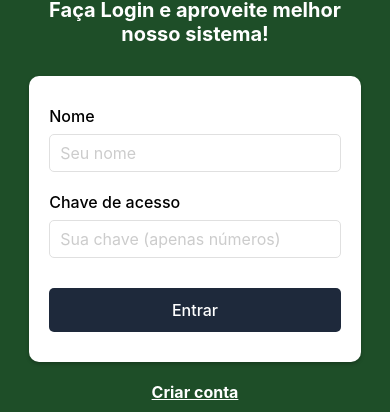
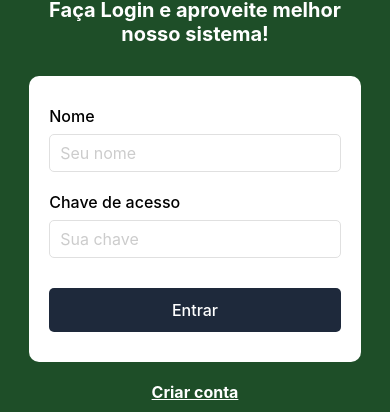
Before and after one commit to Erlanoep13/AcessoLivre-Mobile, a React Native app: screen /Login in a window 390 px wide. Shown: the part 171-583 px from the top of the page. Built offline with nearby package versions, Linux system fonts and the light colour scheme.

Commit message:
Correção SideBar

```diff
--- a/src/components/LoginForm.jsx
+++ b/src/components/LoginForm.jsx
@@ -1,48 +1,47 @@
-// LoginForm.jsx
-
 import React, { useState } from 'react';
 import { View, Text, TextInput, TouchableOpacity, StyleSheet, Alert } from 'react-native';
-
-// 1. IMPORTAR O HOOK DE NAVEGAÇÃO
 import { useNavigation } from '@react-navigation/native';
+import { useUser } from '../contexts/UserContext';
 
 export function LoginForm() {
-  // 2. ATIVAR A NAVEGAÇÃO
-  const navigation = useNavigation();
-
   const [nome, setNome] = useState('');
   const [chaveAcesso, setChaveAcesso] = useState('');
 
+  const navigation = useNavigation();
+  const { setUsername } = useUser();
+
   function handleLogin() {
-    // Validação simples
-    if (!chaveAcesso.trim()) {
-      Alert.alert('Erro', 'Por favor, digite sua chave de acesso.');
-      return;
+    // 1. Validação simples
+    if (nome.trim() === '') {
+       Alert.alert('Atenção', 'Por favor, digite o seu nome.');
+       return;
     }
 
-    console.log('Logando com:', nome, chaveAcesso);
+    // 2. Salva o nome na memória do app (seja admin ou user)
+    setUsername(nome);
 
-    // Se o login der certo, vai para o Mapa
-    // Verifique se o nome da rota no routes.jsx é 'MapPage'
-    navigation.navigate('MapPage');
+    // 3. Verifica se é o Admin e redireciona
+    if (nome.toLowerCase() === 'admin') {
+      // Se for admin, vai para o PAINEL DE ADMINISTRAÇÃO
+      console.log('Entrando como Administrador...');
+      navigation.reset({
+        index: 0,
+        routes: [{ name: 'Admin' }], // Rota definida no seu routes.jsx
+      });
+    } else {
+      // Se for outro nome, vai para o MAPA (Comportamento padrão)
+      console.log('Entrando como Usuário:', nome);
+      navigation.reset({
+        index: 0,
+        routes: [{ name: 'MapPage' }], // Rota definida no seu routes.jsx
+      });
+    }
   }
 
   return (
     <View style={styles.container}>
-
-      {/* Título da Seção */}
-      <Text style={styles.pageTitle}>
-        Faça Login e aproveite melhor nosso sistema!
-      </Text>
-
-      {/* Card Branco */}
+      <Text style={styles.pageTitle}>Faça Login e aproveite melhor nosso sistema!</Text>
       <View style={styles.card}>
-
-        {/* Nota: Se no cadastro agora pedimos APENAS a chave numérica,
-            talvez não precise pedir o "Nome" aqui no Login, apenas a chave.
-            Mas mantive o campo Nome conforme seu código original.
-        */}
-
         <Text style={styles.label}>Nome</Text>
         <TextInput
           style={styles.input}
@@ -50,99 +49,36 @@ export function LoginForm() {
           placeholderTextColor="#ccc"
           value={nome}
           onChangeText={setNome}
+          autoCapitalize="none" // Importante: evita que o celular coloque letra maiúscula sozinho no "admin"
         />
-
         <Text style={styles.label}>Chave de acesso</Text>
         <TextInput
           style={styles.input}
-          placeholder="Sua chave (apenas números)"
+          placeholder="Sua chave"
           placeholderTextColor="#ccc"
-          keyboardType="numeric" // Teclado numérico para facilitar
           secureTextEntry={true}
           value={chaveAcesso}
           onChangeText={setChaveAcesso}
         />
-
         <TouchableOpacity style={styles.loginButton} onPress={handleLogin}>
           <Text style={styles.loginButtonText}>Entrar</Text>
         </TouchableOpacity>
-
       </View>
-
-      {/* Link Criar Conta */}
-      <TouchableOpacity
-        style={styles.createAccountContainer}
-        // 3. AQUI ESTÁ A MÁGICA:
-        onPress={() => navigation.navigate('Register')}
-      >
+      <TouchableOpacity style={styles.createAccountContainer} onPress={() => navigation.navigate('Register')}>
         <Text style={styles.createAccountText}>Criar conta</Text>
       </TouchableOpacity>
-
     </View>
   );
 }
 
 const styles = StyleSheet.create({
-  container: {
-    width: '100%',
-    alignItems: 'center',
-    marginBottom: 20,
-  },
-  pageTitle: {
-    fontSize: 20,
-    fontWeight: 'bold',
-    color: '#fff',
-    textAlign: 'center',
-    maxWidth: '80%',
-    marginBottom: 30,
-  },
-  card: {
-    backgroundColor: '#fff',
-    width: '85%',
-    borderRadius: 10,
-    paddingVertical: 30,
-    paddingHorizontal: 20,
-    shadowColor: "#000",
-    shadowOffset: { width: 0, height: 2 },
-    shadowOpacity: 0.25,
-    shadowRadius: 3.84,
-    elevation: 5,
-  },
-  label: {
-    fontSize: 16,
-    color: '#000',
-    marginBottom: 8,
-    fontWeight: '500',
-  },
-  input: {
-    borderWidth: 1,
-    borderColor: '#e0e0e0',
-    borderRadius: 5,
-    paddingHorizontal: 10,
-    paddingVertical: 8,
-    fontSize: 16,
-    marginBottom: 20,
-    color: '#333',
-  },
-  loginButton: {
-    backgroundColor: '#1e293b',
-    borderRadius: 5,
-    paddingVertical: 12,
-    alignItems: 'center',
-    marginTop: 10,
-  },
-  loginButtonText: {
-    color: '#fff',
-    fontSize: 16,
-    fontWeight: '500',
-  },
-  createAccountContainer: {
-    marginTop: 20,
-  },
-  createAccountText: {
-    color: '#fff',
-    textDecorationLine: 'underline',
-    fontSize: 16,
-    fontWeight: 'bold',
-  },
+  container: { width: '100%', alignItems: 'center', marginBottom: 20 },
+  pageTitle: { fontSize: 20, fontWeight: 'bold', color: '#fff', textAlign: 'center', maxWidth: '80%', marginBottom: 30 },
+  card: { backgroundColor: '#fff', width: '85%', borderRadius: 10, paddingVertical: 30, paddingHorizontal: 20, elevation: 5 },
+  label: { fontSize: 16, color: '#000', marginBottom: 8, fontWeight: '500' },
+  input: { borderWidth: 1, borderColor: '#e0e0e0', borderRadius: 5, paddingHorizontal: 10, paddingVertical: 8, fontSize: 16, marginBottom: 20, color: '#333' },
+  loginButton: { backgroundColor: '#1e293b', borderRadius: 5, paddingVertical: 12, alignItems: 'center', marginTop: 10 },
+  loginButtonText: { color: '#fff', fontSize: 16, fontWeight: '500' },
+  createAccountContainer: { marginTop: 20 },
+  createAccountText: { color: '#fff', textDecorationLine: 'underline', fontSize: 16, fontWeight: 'bold' },
 });
```
